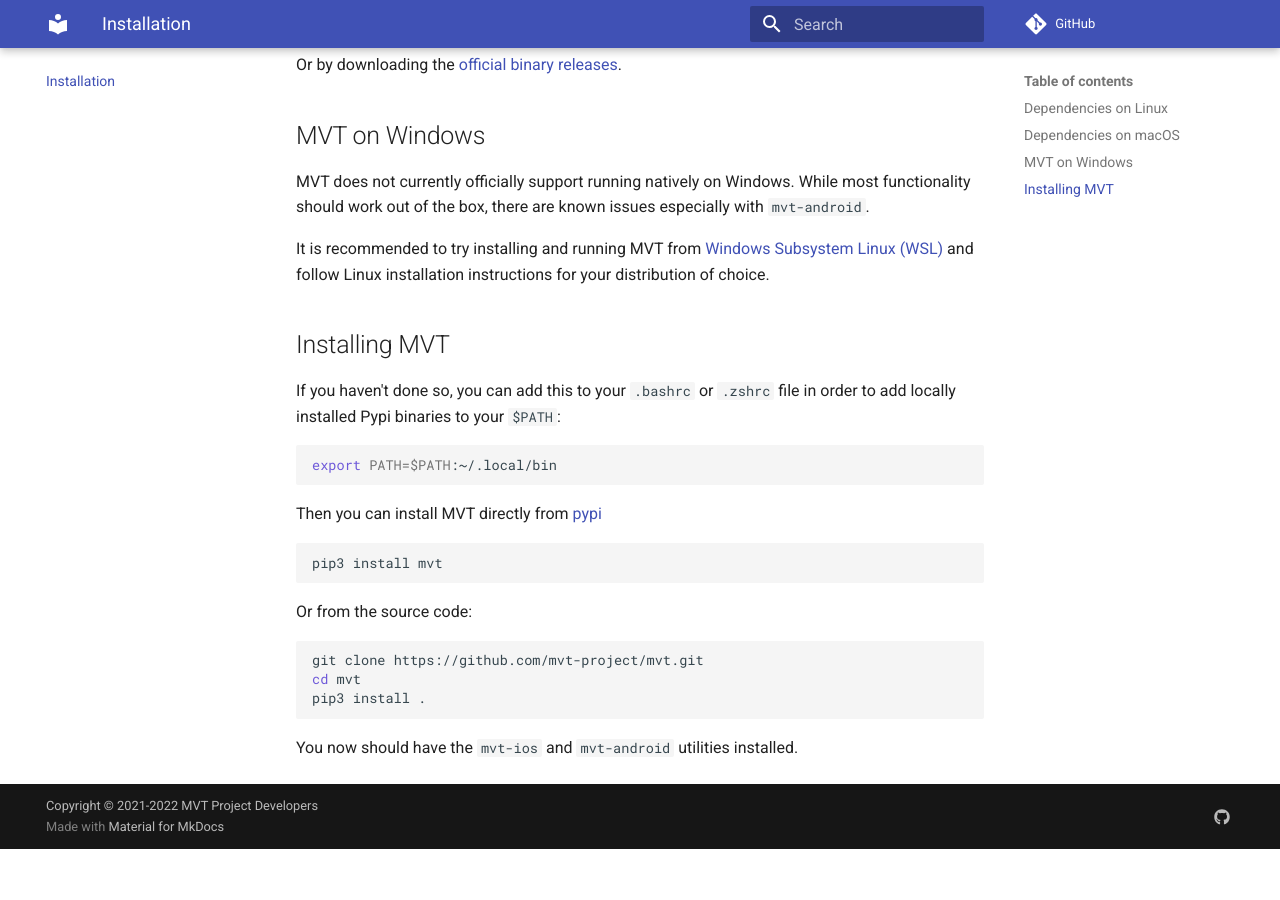
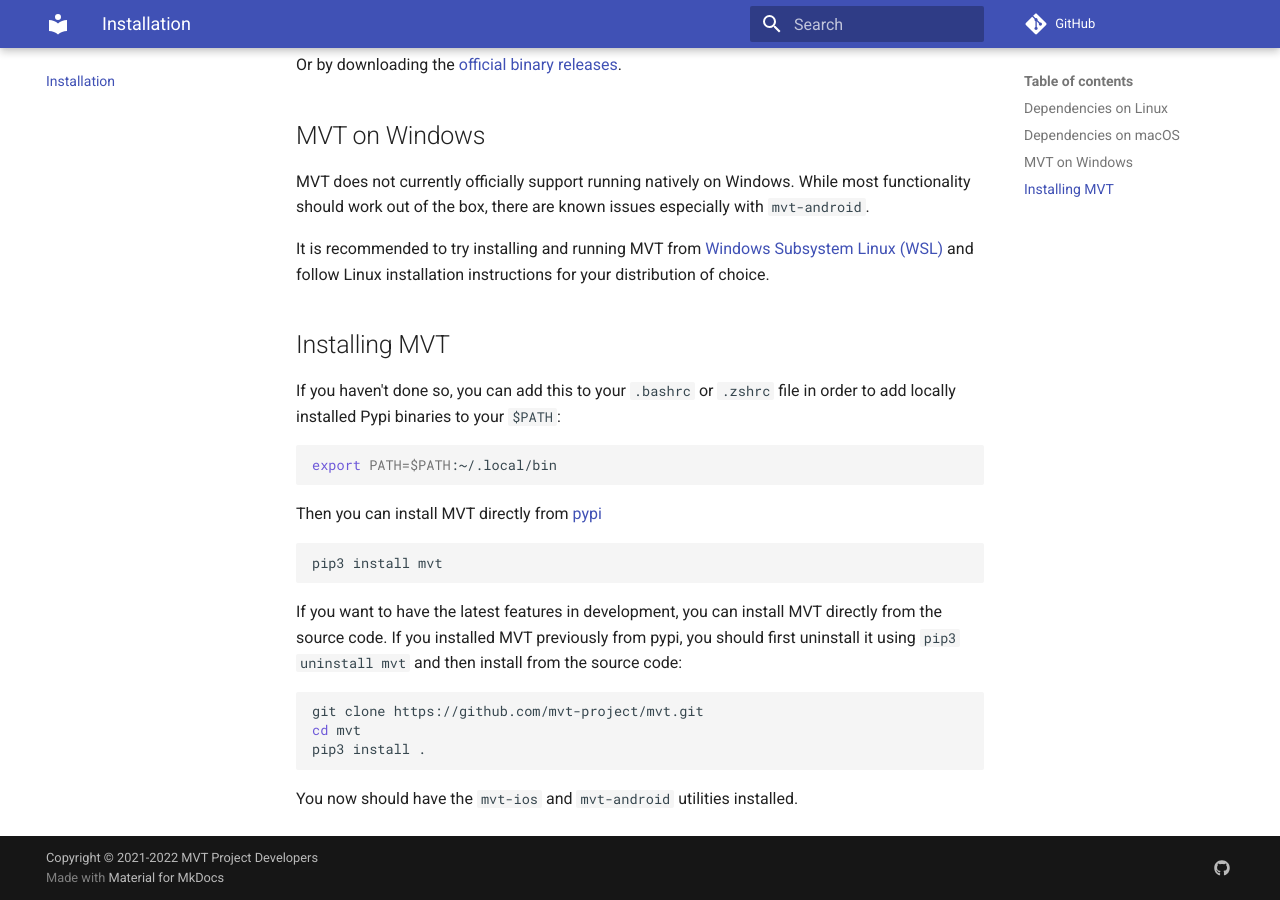
Before and after one commit to mvt-project/mvt, an MkDocs documentation site: the page built from docs/install.md, in a window 1280 px wide and 900 px high, scrolled down 903 px. Built offline with MkDocs 1.6.1 and Material for MkDocs 9.7.7, drawn with Linux system fonts in a browser that asks for light colours; comment, search, counter and statistics services are not loaded; before the commit the page ends 1752 px from its top, so only the background shows below that.

Commit message:
Updates install instructions from sources

````diff
--- a/docs/install.md
+++ b/docs/install.md
@@ -54,7 +54,7 @@ Then you can install MVT directly from [pypi](https://pypi.org/project/mvt/)
 pip3 install mvt
 ```
 
-Or from the source code:
+If you want to have the latest features in development, you can install MVT directly from the source code. If you installed MVT previously from pypi, you should first uninstall it using `pip3 uninstall mvt` and then install from the source code:
 
 ```bash
 git clone https://github.com/mvt-project/mvt.git
````
